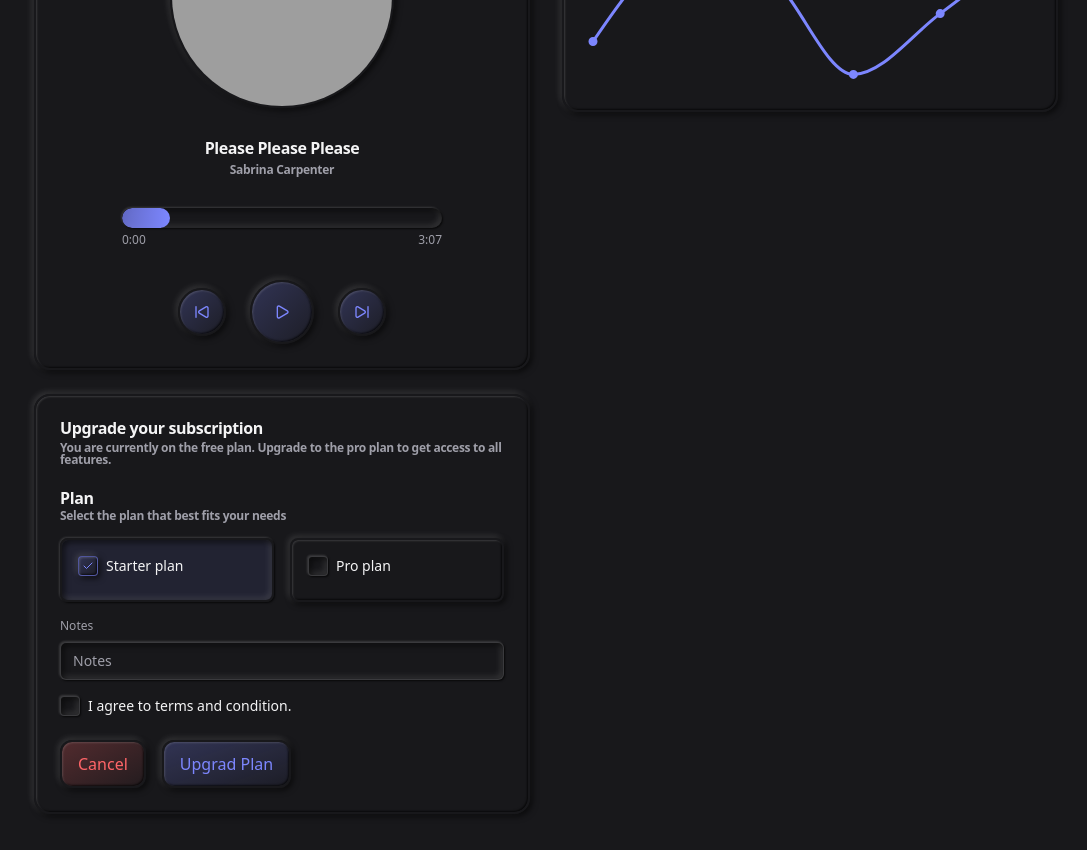
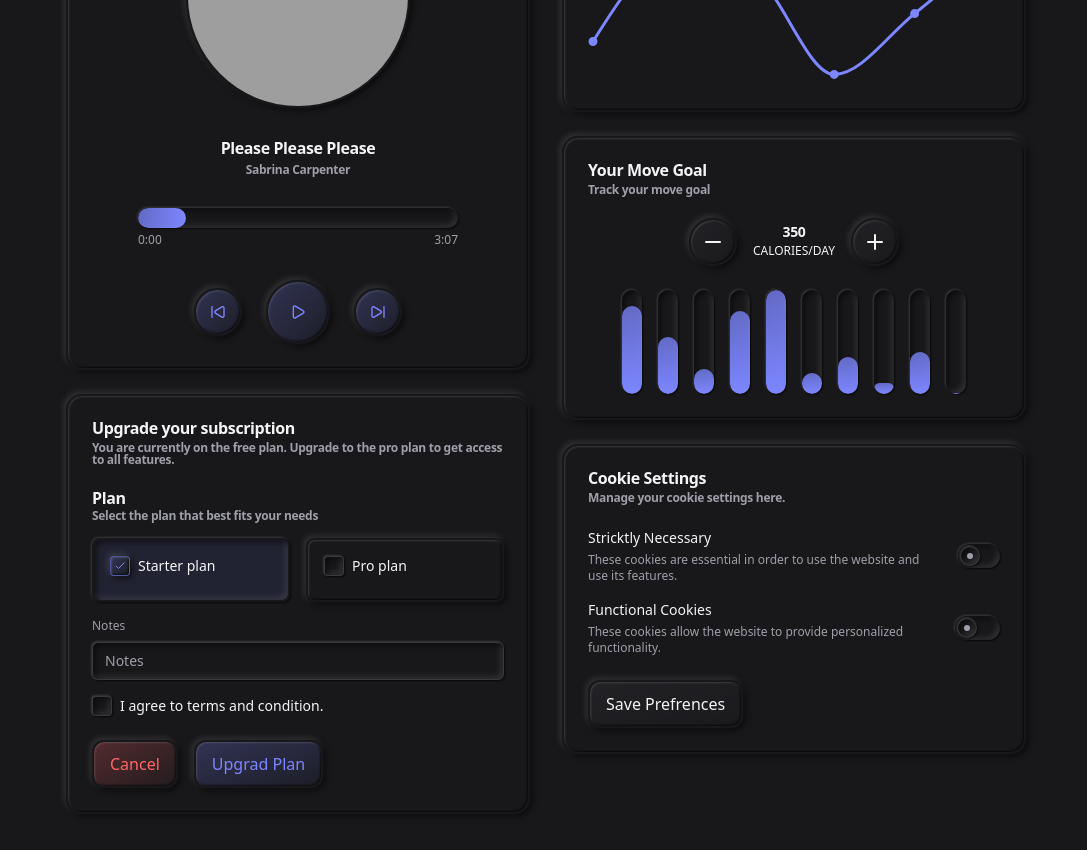
Before and after one commit to Herik25/neo-morphisam-ui-library, a React (Vite) app: page / in a window 1280 px wide. Shown: the part 560-1410 px from the top of the page, without its empty margins (94-1181 px from the left). Built offline with nearby package versions, Linux system fonts and the light colour scheme; grey boxes are pictures that could not be loaded.

Commit message:
added homepage complete

```diff
--- a/src/App.tsx
+++ b/src/App.tsx
@@ -1,4 +1,4 @@
-import { Pause, Play, SkipBack, SkipForward } from "lucide-react";
+import { Minus, Pause, Play, Plus, SkipBack, SkipForward } from "lucide-react";
 import Button from "./components/Button";
 import {
   Card,
@@ -14,6 +14,7 @@
 import NeuCheckbox from "./components/Checkbox";
 import Input from "./components/Input";
 import { Line, LineChart, ResponsiveContainer } from "recharts";
+import { NeuSwitch } from "./components/Switch";
 
 function App() {
   const [isPlaying, setIsPlaying] = useState(false);
@@ -42,8 +43,8 @@
         </p>
       </section>
 
-      <section className="flex flex-col max-w-5xl mx-auto md:flex-row items-start gap-8 my-12">
-        <div className="flex-1 space-y-6">
+      <section className="flex flex-col max-w-5xl mx-auto md:flex-row items-start gap-8 my-12 px-8">
+        <div className="flex-1 space-y-6 w-full">
           <Card>
             <CardHeader>
               <CardTitle>Music Player</CardTitle>
@@ -200,6 +201,76 @@
               </ResponsiveContainer>
             </CardContent>
           </Card>
+          <Card>
+            <CardHeader>
+              <CardTitle>Your Move Goal</CardTitle>
+              <CardDescription>Track your move goal</CardDescription>
+              <div className="flex gap-4 items-center justify-center mt-4">
+                <Button
+                  size={"icon"}
+                  shape={"circle"}
+                  aria-label="Decrease daily calories goal"
+                >
+                  <Minus />
+                </Button>
+                <div className="text-center text-sm space-y-1">
+                  <CardTitle>350</CardTitle>
+                  <p className="text-xs">CALORIES/DAY</p>
+                </div>
+                <Button
+                  size={"icon"}
+                  shape={"circle"}
+                  aria-label="Decrease daily calories goal"
+                >
+                  <Plus />
+                </Button>
+              </div>
+            </CardHeader>
+            <CardContent className="flex items-end justify-center gap-4 h-32">
+              {[85, 55, 24, 80, 100, 20, 36, 11, 40, 1].map((value, i) => (
+                <NeuProgressBar
+                  key={i}
+                  max={100}
+                  value={value}
+                  orientation={"vertical"}
+                />
+              ))}
+            </CardContent>
+          </Card>
+
+          <Card>
+            <CardHeader>
+              <CardTitle>Cookie Settings</CardTitle>
+              <CardDescription>
+                Manage your cookie settings here.
+              </CardDescription>
+            </CardHeader>
+            <CardContent className="space-y-4">
+              <div className="flex items-center justify-between">
+                <div className="space-y-1">
+                  <p className="font-medium text-sm">Stricktly Necessary</p>
+                  <div className="text-xs text-muted-foreground max-w-[90%]">
+                    These cookies are essential in order to use the website and
+                    use its features.
+                  </div>
+                </div>
+                <NeuSwitch />
+              </div>
+              <div className="flex items-center justify-between">
+                <div className="space-y-1">
+                  <p className="font-medium text-sm">Functional Cookies</p>
+                  <div className="text-xs text-muted-foreground max-w-[90%]">
+                    These cookies allow the website to provide personalized
+                    functionality.
+                  </div>
+                </div>
+                <NeuSwitch />
+              </div>
+            </CardContent>
+            <CardFooter>
+              <Button>Save Prefrences</Button>
+            </CardFooter>
+          </Card>
         </div>
       </section>
     </main>
--- a/src/components/Switch.tsx
+++ b/src/components/Switch.tsx
@@ -1,30 +1,24 @@
-import { mergeProps, Switch, useRender } from "@base-ui/react";
+import * as React from "react";
+import { Switch } from "@base-ui/react";
 import { cva, type VariantProps } from "class-variance-authority";
+import clsx from "clsx";
 
-const switchVariants = cva(
-  "inline-flex cursor-pointer h-6 w-12 rounded-full focus-visible:outline-none focus-visible:ring-offset-2 focus-visible:ring-foreground focus-visible:ring-2 bg-background shadow-inset data-[checked]:bg-primary border-1 border-highlight data-[checked]:border-primary"
+const switchRoot = cva(
+  "relative inline-flex items-center h-6 w-12 rounded-full cursor-pointer select-none overflow-hidden box-border bg-background shadow-inset border-highlight data-[checked]:bg-primary data-[checked]:border-primary focus-visible:outline-none focus-visible:ring-2 focus-visible:ring-foreground focus-visible:ring-offset-2"
 );
 
-const thumbVariants = cva(
-  "h-5 w-5 bg-background relative rounded-full block ease-out transition-all border-1 border-highlight after:w-1.5 after:h-1.5 after:absolute after:top-1/2 after:left-1/2 after:-translate-1/2 after:bg-muted-foreground after:rounded-full data-[checked]:after:bg-primary shadow-inset translate-x-0 data-[checked]:translate-x-7 translate-y-0.5 duration-350"
+const switchThumb = cva(
+  "absolute top-1/2 -translate-y-1/2 left-0.5 h-5 w-5 rounded-full box-border bg-background border border-highlight shadow-inset transition-[left] duration-300 ease-out data-[checked]:left-[calc(100%-1.01rem-0.25rem)] after:absolute after:top-1/2 after:left-1/2 after:h-1.5 after:w-1.5 after:-translate-x-1/2 after:-translate-y-1/2 after:rounded-full after:bg-muted-foreground data-[checked]:after:bg-primary"
 );
 
-interface SwitchProps
-  extends useRender.ComponentProps<"switch">,
-    VariantProps<typeof switchVariants> {}
+export interface NeuSwitchProps
+  extends React.ComponentPropsWithoutRef<typeof Switch.Root>,
+    VariantProps<typeof switchRoot> {}
 
-export default function NeuSwitch(props: SwitchProps) {
-  const mergedProps = mergeProps(props, {
-    className: switchVariants(),
-  });
-
-  const thumbProps = mergeProps(props, {
-    className: thumbVariants(),
-  });
-
+export function NeuSwitch({ className, ...props }: NeuSwitchProps) {
   return (
-    <Switch.Root {...mergedProps}>
-      <Switch.Thumb {...thumbProps} />
+    <Switch.Root {...props} className={clsx(switchRoot(), className)}>
+      <Switch.Thumb className={switchThumb()} />
     </Switch.Root>
   );
 }
```
